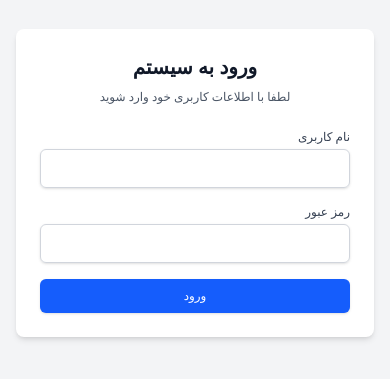
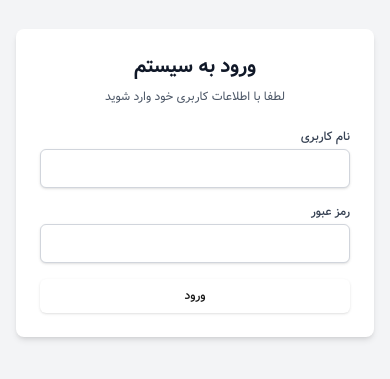
Before and after one commit to Emad-Bojdi/Plascoo, a Next.js app: page /auth/signin in a window 390 px wide. Shown: the part 287-666 px from the top of the page. Built offline with nearby package versions, Linux system fonts and the light colour scheme; no server answers.

Commit message:
Fixed some bugs

```diff
--- a/src/app/globals.css
+++ b/src/app/globals.css
@@ -3,13 +3,13 @@
 :root {
   --background: #ffffff;
   --foreground: #171717;
+  --font-sans: var(--font-vazir), "Vazir", Arial, Helvetica, sans-serif;
+  --font-mono: var(--font-geist-mono), monospace;
 }
 
 @theme inline {
   --color-background: var(--background);
   --color-foreground: var(--foreground);
-  --font-sans: var(--font-vazir);
-  --font-mono: var(--font-geist-mono);
 }
 
 @media (prefers-color-scheme: dark) {
@@ -19,14 +19,30 @@
   }
 }
 
-body {
+/* Apply Vazir font to all text elements */
+body,
+input,
+textarea,
+select,
+button {
   background: var(--background);
   color: var(--foreground);
-  font-family: var(--font-sans), Arial, Helvetica, sans-serif;
+  font-family: var(--font-sans);
   -webkit-text-size-adjust: 100%;
   text-size-adjust: 100%;
   -webkit-font-smoothing: antialiased;
   -moz-osx-font-smoothing: grayscale;
+}
+
+/* Force Vazir font on mobile */
+@media screen and (max-width: 768px) {
+  body,
+  input,
+  textarea,
+  select,
+  button {
+    font-family: var(--font-sans) !important;
+  }
 }
 
 html {
@@ -68,7 +84,6 @@ input,
 textarea,
 select {
   font-size: 16px; /* جلوگیری از زوم ناخواسته در موبایل */
-  font-family: var(--font-sans), Arial, Helvetica, sans-serif;
 }
 
 @media (min-width: 768px) {
--- a/src/app/layout.js
+++ b/src/app/layout.js
@@ -3,17 +3,15 @@ import { Providers } from "./providers";
 import { vazir, geistMono } from "./fonts";
 
 export const metadata = {
-  title: 'سیستم مدیریت محصولات پلاسکو',
+  title: 'سیستم مدیریت محصولات پلاسکو - نسخه جدید ' + new Date().toLocaleTimeString(),
   description: 'سیستم مدیریت محصولات پلاسکو',
   viewport: "width=device-width, initial-scale=1.0, maximum-scale=5.0",
 };
 
 export default function RootLayout({ children }) {
   return (
-    <html lang="fa" dir="rtl" className="h-full">
-      <body
-        className={`${vazir.variable} ${geistMono.variable} antialiased min-h-full text-sm sm:text-base`}
-      >
+    <html lang="fa" dir="rtl" className={`h-full ${vazir.variable} ${geistMono.variable}`}>
+      <body className="antialiased min-h-full text-sm sm:text-base">
         <Providers>
           <div className="min-h-screen flex flex-col">
             {children}
```
